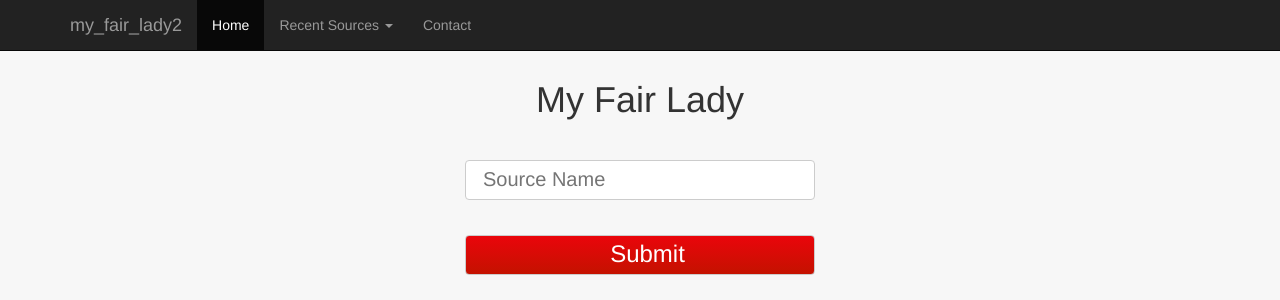
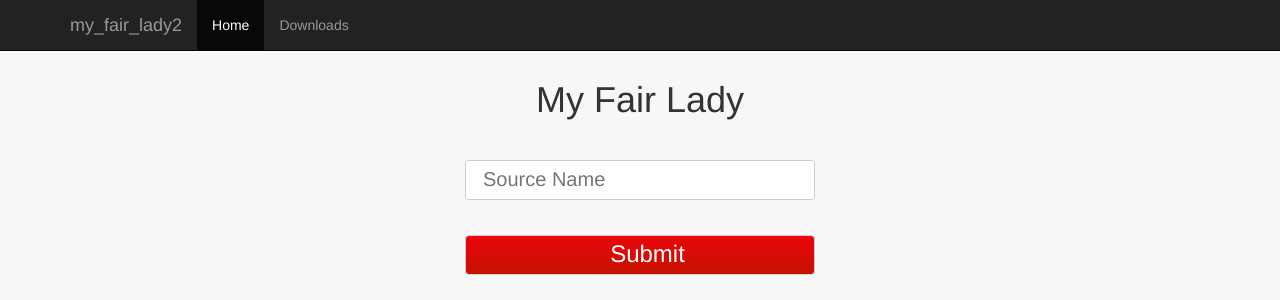
Before and after one commit to kmorrison/my_fair_lady2, a Django app: template my_fair_lady2/templates/landing.html in a window 1280 px wide. Shown: the top 300 px of the page. Run offline with Django 3.2, Linux system fonts and the light colour scheme; the template is opened without the code that fills it: values that come from a table or form of the project are taken from there, others are empty; some libraries are stand-ins or nearby versions.

Commit message:
Added download link and table, removed candidate_gatherer navbar

```diff
--- a/my_fair_lady2/candidate_gatherer/views.py
+++ b/my_fair_lady2/candidate_gatherer/views.py
@@ -113,6 +113,16 @@ def candidate_post(request):
         '/candidate_gatherer/%s?success_candidate_id=%s' % (source_id, candidate.id),
     )
 
+def downloads(request):
+    return render(
+        request,
+        'downloads.html',
+        dict(
+            recent_sources=models.recent_sources(),
+            sources=models.Source.objects.order_by("-time_created").all(),
+        ),
+    )
+
 def download(request, source_id):
     source = models.Source.objects.get(id=source_id)
     source_type = models.SourceType.objects.get(id=source.source_type_id)
--- a/my_fair_lady2/my_fair_lady2/urls.py
+++ b/my_fair_lady2/my_fair_lady2/urls.py
@@ -34,6 +34,12 @@ urlpatterns = patterns('',
     ),
 
     url(
+        r'^downloads/$',
+        'candidate_gatherer.views.downloads',
+        name='downloads',
+    ),
+
+    url(
         r'^download/(?P<source_id>[0-9]+)$',
         'candidate_gatherer.views.download',
         name='csv_download',
--- a/my_fair_lady2/static/css/my_fair_lady2.css
+++ b/my_fair_lady2/static/css/my_fair_lady2.css
@@ -6,6 +6,14 @@ h1 {
 
 div.main_content_div {
     text-align: center;
+}
+
+table.content_table {
+    text-align: left;
+    width: 450px;
+    margin-left: auto;
+    margin-right: auto;
+    margin-top: 40px;
 }
 
 div.main_form_div {
--- a/my_fair_lady2/templates/base.html
+++ b/my_fair_lady2/templates/base.html
@@ -31,6 +31,7 @@
 
   <body>
 
+    {% block navbar %}
     <div class="navbar navbar-inverse navbar-fixed-top">
       <div class="container">
         <div class="navbar-header">
@@ -43,13 +44,28 @@
         </div>
         <div class="collapse navbar-collapse">
           <ul class="nav navbar-nav">
-            <li class="active"><a href="#">Home</a></li>
-            {% block sources_dropdown %}{% endblock sources_dropdown %}
-            <li><a href="#contact">Contact</a></li>
+            <li class="active"><a href="/">Home</a></li>
+
+            {% if recent_sources %}
+            <li class="dropdown">
+              <a href="#" class="dropdown-toggle" data-toggle="dropdown">
+                Recent Sources
+                <span class="caret"></span>
+              </a>
+              <ul class="dropdown-menu" role="menu" aria-labelledby="dropdownMenu1">
+                {% for source in recent_sources %}
+                <li role="presentation"><a role="menuitem" tabindex="-1" href="/candidate_gatherer/{{ source.id }}">{{ source.name }}</a></li>
+                {% endfor %}
+              </ul>
+            </li>
+            {% endif %}
+
+            <li><a href="/downloads">Downloads</a></li>
           </ul>
         </div><!--/.nav-collapse -->
       </div>
     </div>
+    {% endblock %}
 
     <div class="container">
 
--- a/my_fair_lady2/templates/candidate.html
+++ b/my_fair_lady2/templates/candidate.html
@@ -1,6 +1,7 @@
 {% extends "base.html" %}
 
 {% block title %}Candidate Gatherer{% endblock %}
+{% block navbar %}{% endblock %}
 
 {% block page_title %}{{ source_name }}{% endblock page_title %}
 
--- a/my_fair_lady2/templates/landing.html
+++ b/my_fair_lady2/templates/landing.html
@@ -1,19 +1,6 @@
 {% extends "base.html" %}
 
 {% block title %}Candidate Gatherer{% endblock %}
-{% block sources_dropdown %}
-<li class="dropdown">
-  <a href="#" class="dropdown-toggle" data-toggle="dropdown">
-    Recent Sources
-    <span class="caret"></span>
-  </a>
-  <ul class="dropdown-menu" role="menu" aria-labelledby="dropdownMenu1">
-    {% for source in recent_sources %}
-    <li role="presentation"><a role="menuitem" tabindex="-1" href="candidate_gatherer/{{ source.id }}">{{ source.name }}</a></li>
-    {% endfor %}
-  </ul>
-</li>
-{% endblock sources_dropdown %}
 
 {% block page_title %}My Fair Lady{% endblock page_title %}
 
```
